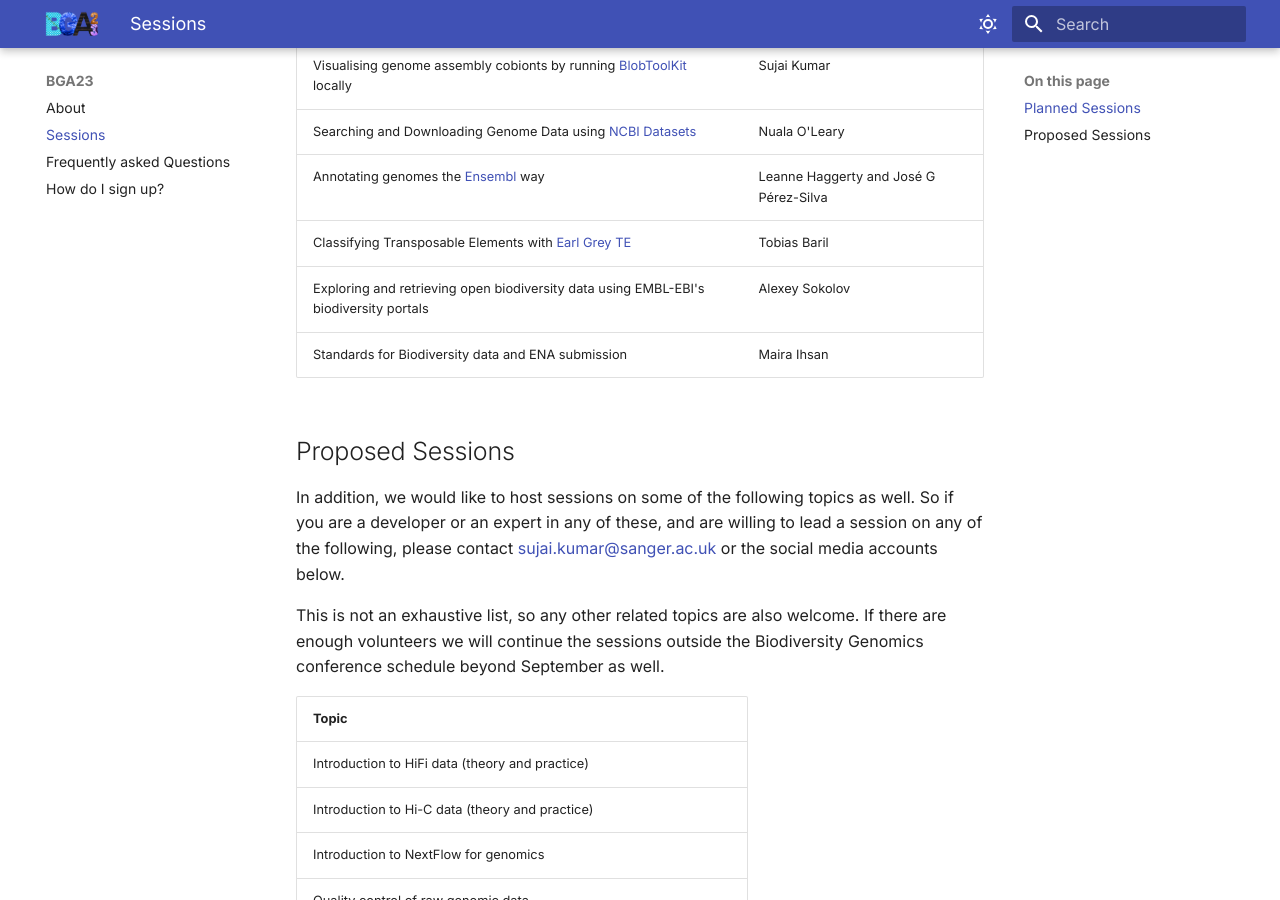
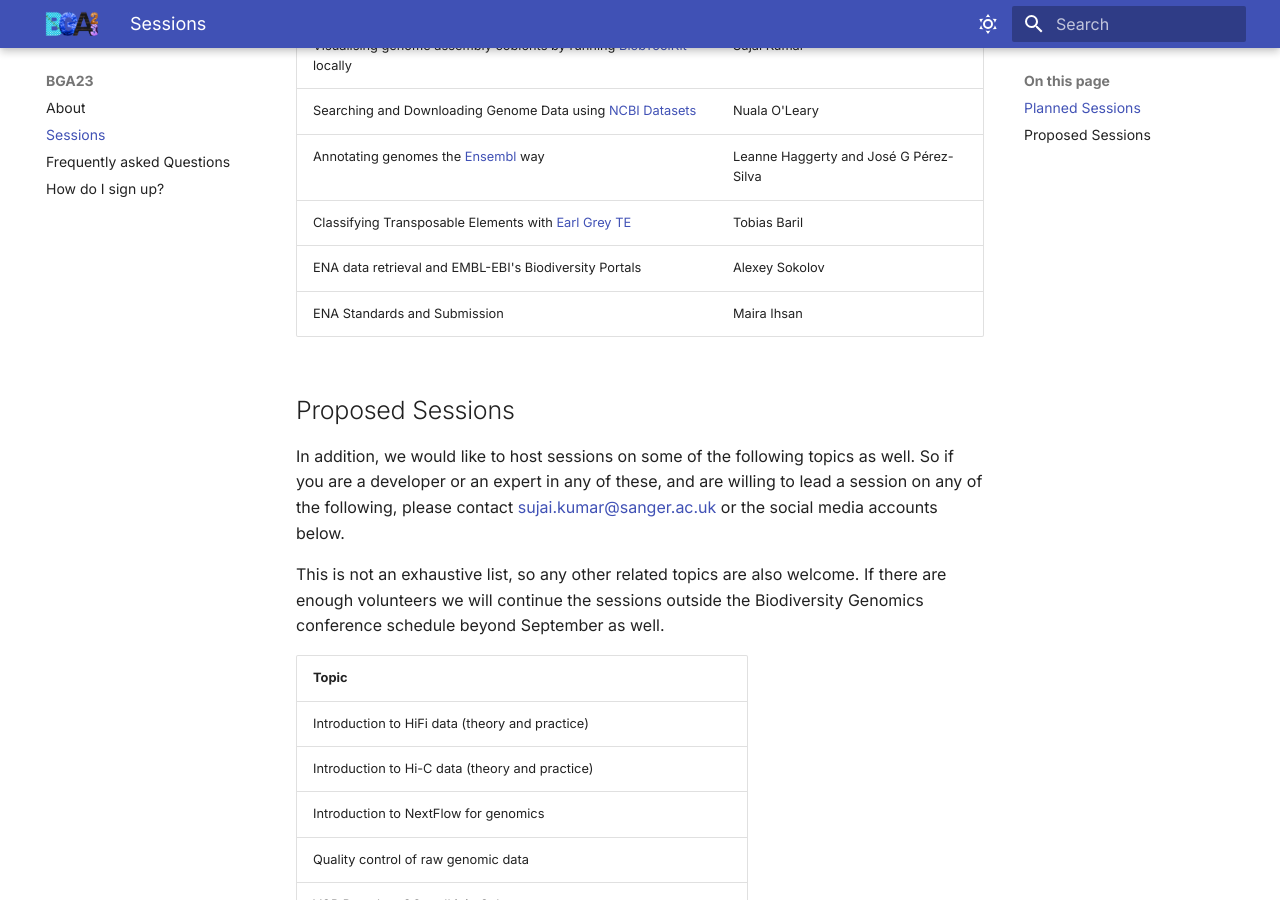
Before and after one commit to tol-training/tol-training.github.io, an MkDocs documentation site: the page built from docs/sessions.md, in a window 1280 px wide and 900 px high, scrolled down 639 px. Built offline with MkDocs 1.6.1 and Material for MkDocs 9.7.7, drawn with Linux system fonts in a browser that asks for light colours.

Commit message:
Update sessions.md

```diff
--- a/docs/sessions.md
+++ b/docs/sessions.md
@@ -20,8 +20,8 @@ The list of sessions planned so far is given below. We are currently in the proc
 | Searching and Downloading Genome Data using [NCBI Datasets](https://www.ncbi.nlm.nih.gov/datasets/){:target="_blank"} | Nuala O'Leary |
 | Annotating genomes the [Ensembl](https://rapid.ensembl.org/info/genome/genebuild/index.html){:target="_blank"} way | Leanne Haggerty and José G Pérez-Silva |
 | Classifying Transposable Elements with [Earl Grey TE](https://github.com/TobyBaril/EarlGrey){:target="_blank"} | Tobias Baril |
-| Exploring and retrieving open biodiversity data using EMBL-EBI's biodiversity portals | Alexey Sokolov |
-| Standards for Biodiversity data and ENA submission | Maira Ihsan |
+| ENA data retrieval and EMBL-EBI's Biodiversity Portals | Alexey Sokolov |
+| ENA Standards and Submission | Maira Ihsan |
 
 ## Proposed Sessions
 
```
